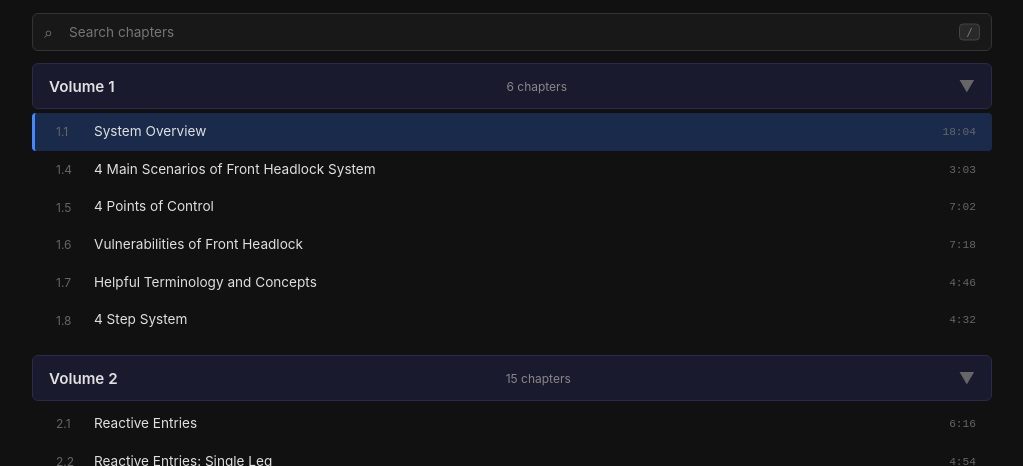
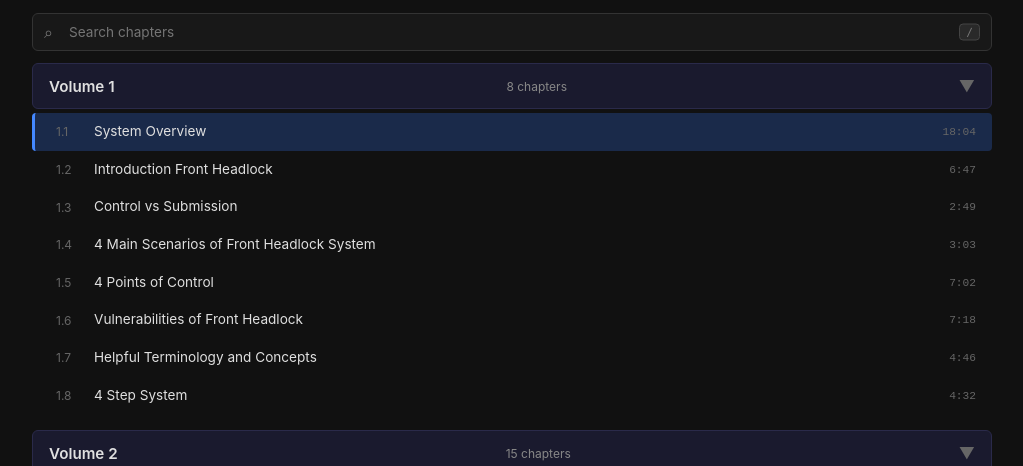
Before and after one commit to metachris/bjjfanatics-player, a plain HTML site: page front-headlock/index.html in a window 1280 px wide. Shown: the part 634-1100 px from the top of the page, without its empty margins (128-1151 px from the left). Drawn offline with Linux system fonts and the light colour scheme.

Commit message:
headlock - missing chaps

```diff
--- a/front-headlock/index.html
+++ b/front-headlock/index.html
@@ -372,6 +372,8 @@
                 title: "Volume 1",
                 chapters: [
                     { number: "1.1", file: "1629234364514-01-01- System Overview.mp4", title: "System Overview", duration: "18:04" },
+                    { number: "1.2", file: "1629234364514-01-02-  Introduction Front Headlock.mp4", title: "Introduction Front Headlock", duration: "6:47" },
+                    { number: "1.3", file: "1629234364514-01-03- Control vs Submission.mp4", title: "Control vs Submission", duration: "2:49" },
                     { number: "1.4", file: "1629234364514-01-04- 4 Main Scenarios of Front Headlock System.mp4", title: "4 Main Scenarios of Front Headlock System", duration: "3:03" },
                     { number: "1.5", file: "1629234364514-01-05- 4 Points of Control.mp4", title: "4 Points of Control", duration: "7:02" },
                     { number: "1.6", file: "1629234364514-01-06- Vulnerabilities of Front Headlock.mp4", title: "Vulnerabilities of Front Headlock", duration: "7:18" },
```
